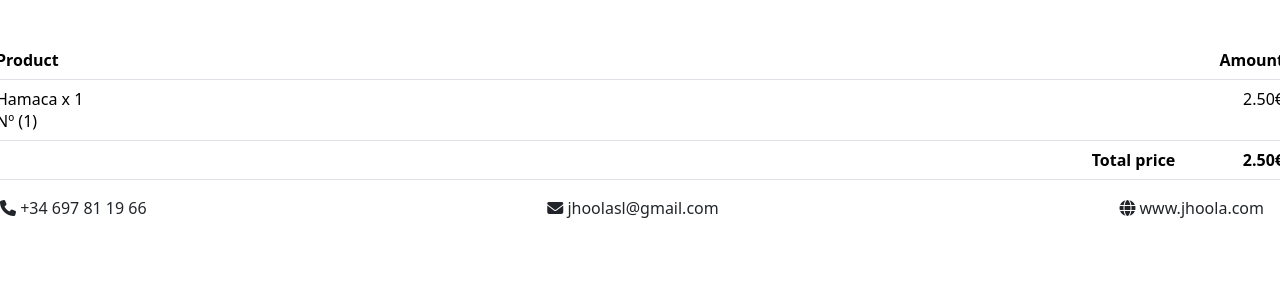
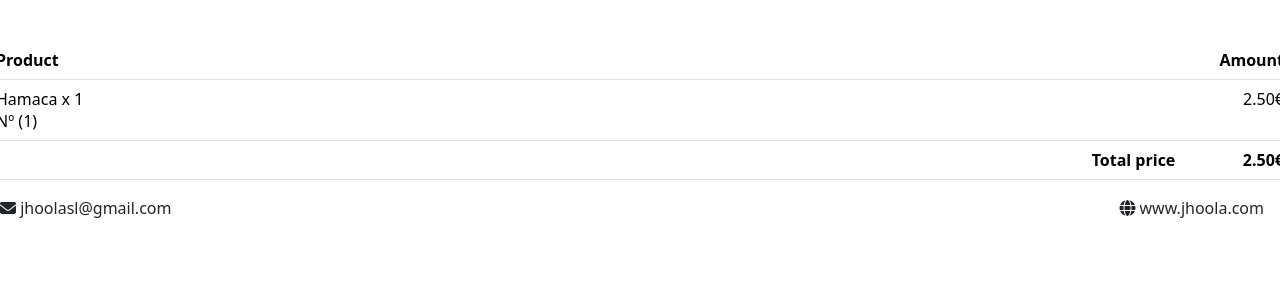
Before and after one commit to TheReported/jhoola, a Django app: template src/app/back-end/users/templates/users/pages/pdf.html in a window 1280 px wide. Shown: the part 425-725 px from the top of the page. Run offline with Django 5.2, Linux system fonts and the light colour scheme; the template is opened without the code that fills it: values that come from a table or form of the project are taken from there, others are empty; data comes from the database, SQL or seed files in the repository; parts of the project's set-up code (start-up, migrations or seed data) failed here and were passed over.

Commit message:
fixed a bug on pdf.html

```diff
--- a/src/app/back-end/users/templates/users/pages/pdf.html
+++ b/src/app/back-end/users/templates/users/pages/pdf.html
@@ -66,9 +66,6 @@
 
     <div class="jhoola-info d-flex justify-content-between align-items-center">
       <div class="me-3">
-        <i class="fa-solid fa-phone"></i> +34 697 81 19 66
-      </div>
-      <div class="me-3">
         <i class="fa fa-envelope"></i> jhoolasl@gmail.com
       </div>
       <div class="me-3">
```
